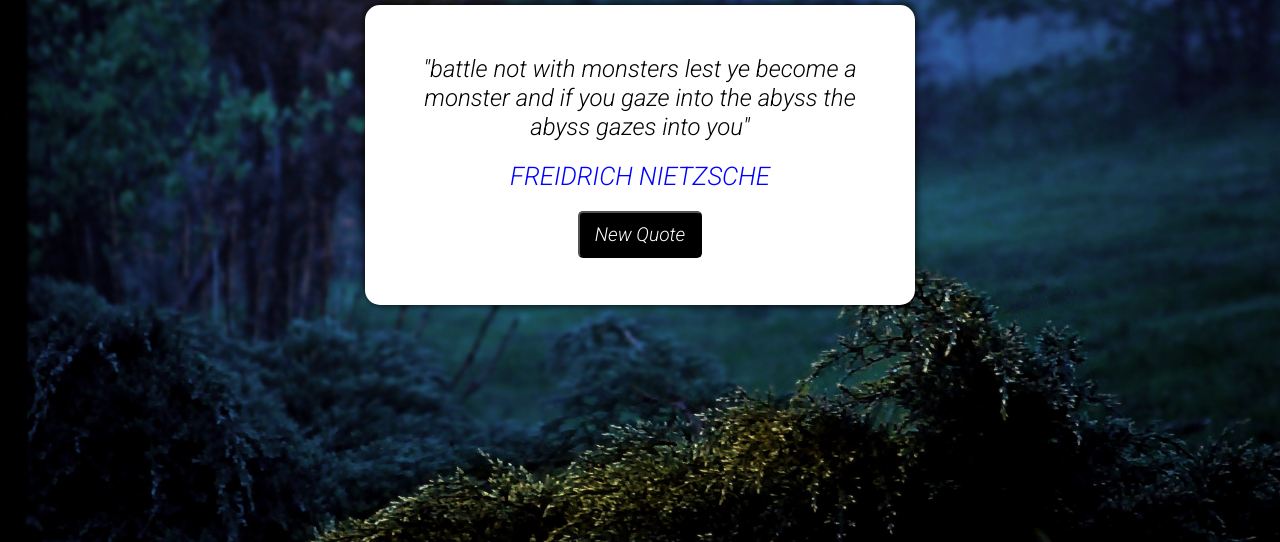
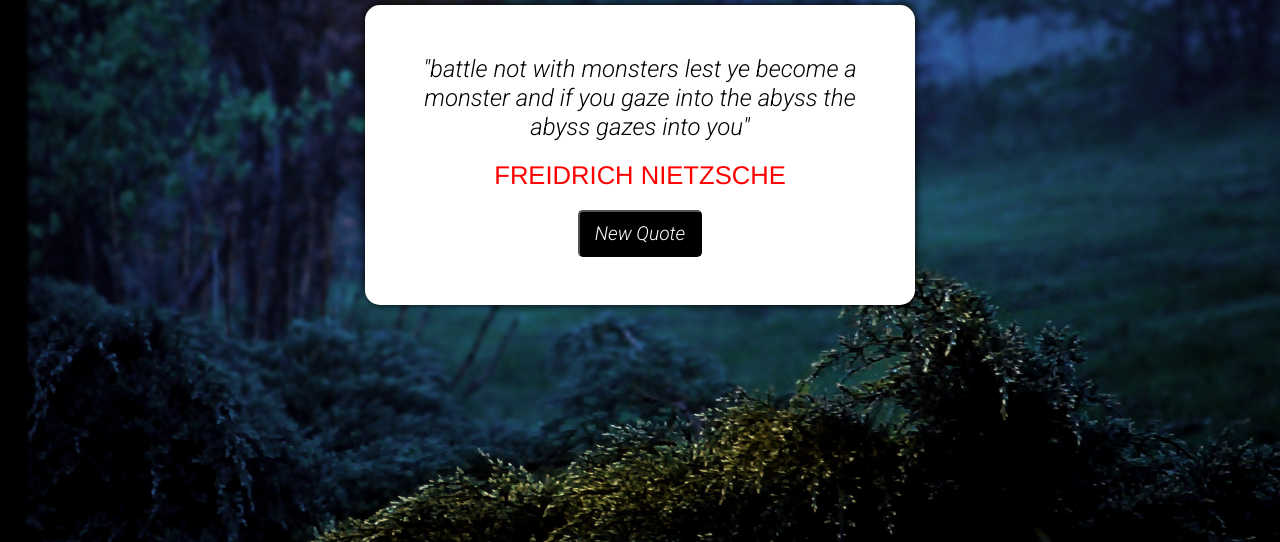
Before and after one commit to vishal4dev/JS-Practice-Projects, a plain HTML site: page projects1QuoteGenerator/index.html in a window 1280 px wide. Shown: the part 258-800 px from the top of the page. Drawn offline with Linux system fonts and the light colour scheme.

Commit message:
changed some style

```diff
--- a/projects1QuoteGenerator/style.css
+++ b/projects1QuoteGenerator/style.css
@@ -45,9 +45,10 @@ header{
 
 .main-content .person{
     font-size: 1.6rem;
-    color: blue;
+    color:red;
     margin-top: 20px;
     text-transform: uppercase;
+    font-family: 'Franklin Gothic Medium', 'Arial Narrow', Arial, sans-serif;
 }
 .button #newQuote{
     margin-top: 20px;
```
